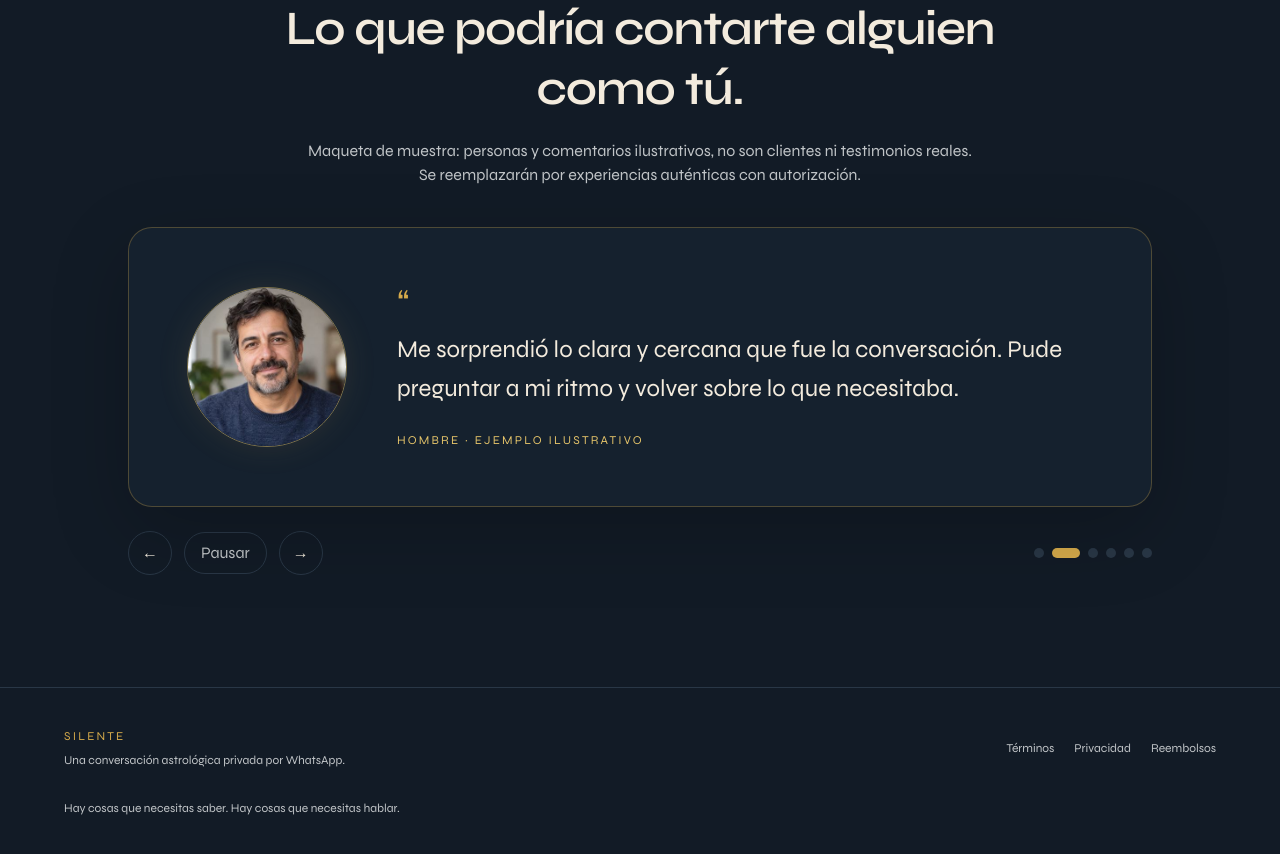
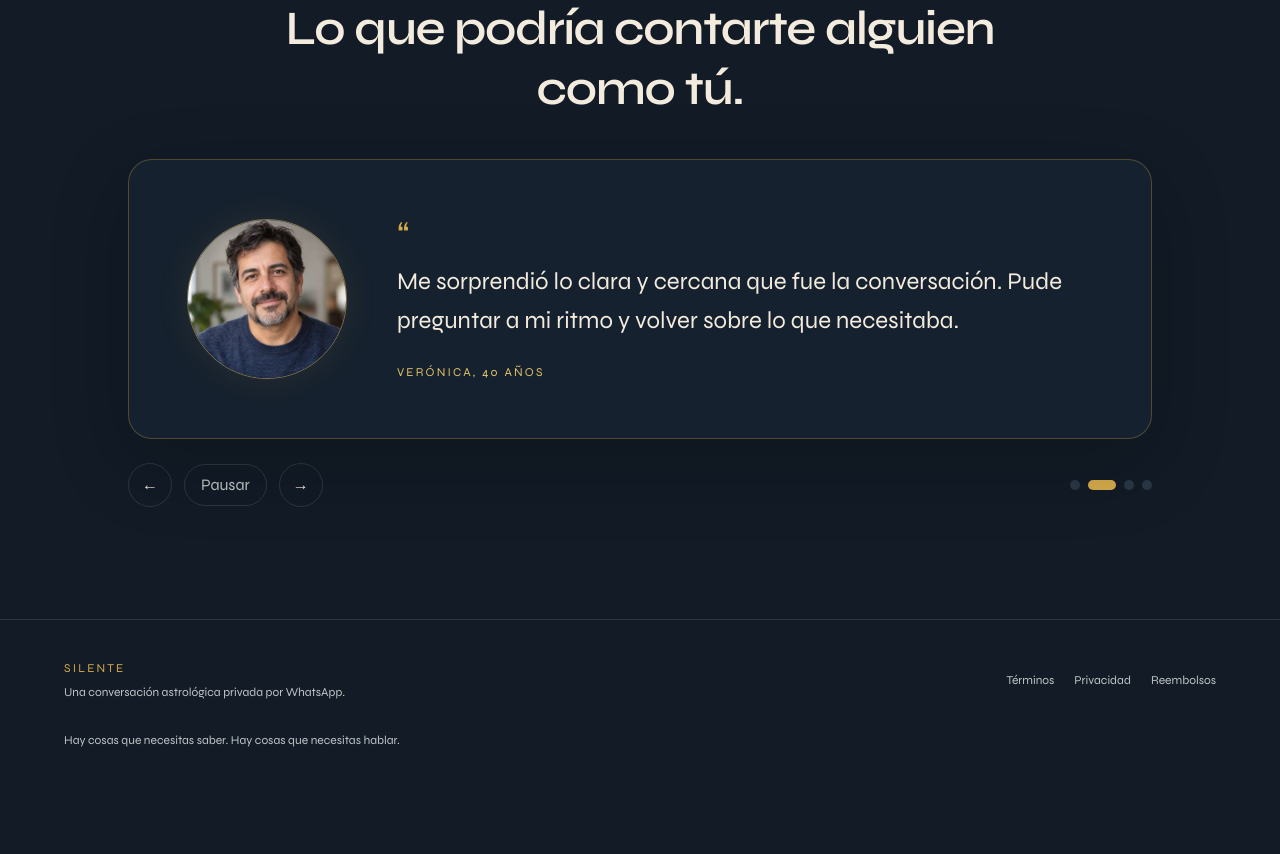
Before and after one commit to ElCopyPaste/silente-web, a Next.js app: page / in a window 1280 px wide. Shown: the part 4260-5114 px from the top of the page. After the commit the page ends 5048 px from the top, so only its background shows below. Built offline with nearby package versions, Linux system fonts and the light colour scheme.

Commit message:
Actualizar perfiles y fotos del carrusel

```diff
--- a/components/TestimonialsCarousel.tsx
+++ b/components/TestimonialsCarousel.tsx
@@ -7,34 +7,24 @@ const basePath = process.env.NEXT_PUBLIC_BASE_PATH ?? "";
 
 const testimonials = [
   {
-    label: "Hombre · ejemplo ilustrativo",
+    label: "Carlos, 30 años",
     image: "/testimonials/portrait-01.jpg",
     quote: "La lectura me ayudó a poner en perspectiva una decisión que venía postergando. Me sentí acompañado y pude ordenar mis ideas.",
   },
   {
-    label: "Hombre · ejemplo ilustrativo",
+    label: "Verónica, 40 años",
     image: "/testimonials/portrait-02.jpg",
     quote: "Me sorprendió lo clara y cercana que fue la conversación. Pude preguntar a mi ritmo y volver sobre lo que necesitaba.",
   },
   {
-    label: "Mujer · ejemplo ilustrativo",
+    label: "Martina, 22 años",
     image: "/testimonials/portrait-03.jpg",
     quote: "Llegué con muchas dudas sobre mi relación y la lectura me ayudó a mirar lo que estaba sintiendo con más calma.",
   },
   {
-    label: "Mujer · ejemplo ilustrativo",
+    label: "Elena, 63 años",
     image: "/testimonials/portrait-04.jpg",
     quote: "Me gustó poder conversar en privado y sin apuro. Cada respuesta me dio una nueva perspectiva para reflexionar.",
-  },
-  {
-    label: "Mujer · ejemplo ilustrativo",
-    image: "/testimonials/portrait-05.jpg",
-    quote: "La guía fue cálida y clara. Me ayudó a comprender mejor una etapa de cambio que estaba viviendo.",
-  },
-  {
-    label: "Mujer · ejemplo ilustrativo",
-    image: "/testimonials/portrait-06.jpg",
-    quote: "La experiencia me dio un espacio para escucharme y pensar mis próximos pasos con más confianza.",
   },
 ] as const;
 
@@ -69,9 +59,6 @@ export function TestimonialsCarousel() {
           <h2 id="testimonios-title" className="mt-4 text-3xl font-semibold leading-tight tracking-[-.025em] text-[var(--silente-ivory)] md:text-5xl">
             Lo que podría contarte alguien como tú.
           </h2>
-          <p className="mx-auto mt-5 max-w-2xl text-sm leading-6 text-[var(--silente-muted)] md:text-base">
-            Maqueta de muestra: personas y comentarios ilustrativos, no son clientes ni testimonios reales. Se reemplazarán por experiencias auténticas con autorización.
-          </p>
         </div>
 
         <div className="mx-auto mt-10 max-w-5xl">
@@ -79,7 +66,7 @@ export function TestimonialsCarousel() {
             key={activeIndex}
             role="group"
             aria-roledescription="diapositiva"
-            aria-label={`Testimonio ilustrativo ${activeIndex + 1} de ${testimonials.length}`}
+            aria-label={`Testimonio ${activeIndex + 1} de ${testimonials.length}`}
             className="testimonial-slide grid min-h-[280px] items-center gap-7 rounded-3xl border border-[rgba(213,170,75,.3)] bg-[rgba(23,35,49,.78)] p-7 shadow-[0_24px_80px_rgba(0,0,0,.2)] md:grid-cols-[180px_1fr] md:gap-10 md:p-12"
           >
             <div className="flex justify-center">
@@ -136,7 +123,7 @@ export function TestimonialsCarousel() {
                   key={testimonial.image}
                   type="button"
                   onClick={() => setActiveIndex(index)}
-                  aria-label={`Mostrar testimonio ilustrativo ${index + 1}`}
+                  aria-label={`Mostrar testimonio ${index + 1}`}
                   aria-current={index === activeIndex ? "true" : undefined}
                   className={`h-2.5 rounded-full transition-all focus-visible:outline focus-visible:outline-2 focus-visible:outline-offset-2 focus-visible:outline-[var(--silente-gold-light)] ${index === activeIndex ? "w-7 bg-[var(--silente-gold)]" : "w-2.5 bg-[var(--silente-border)] hover:bg-[var(--silente-gold-light)]"}`}
                 />
```
